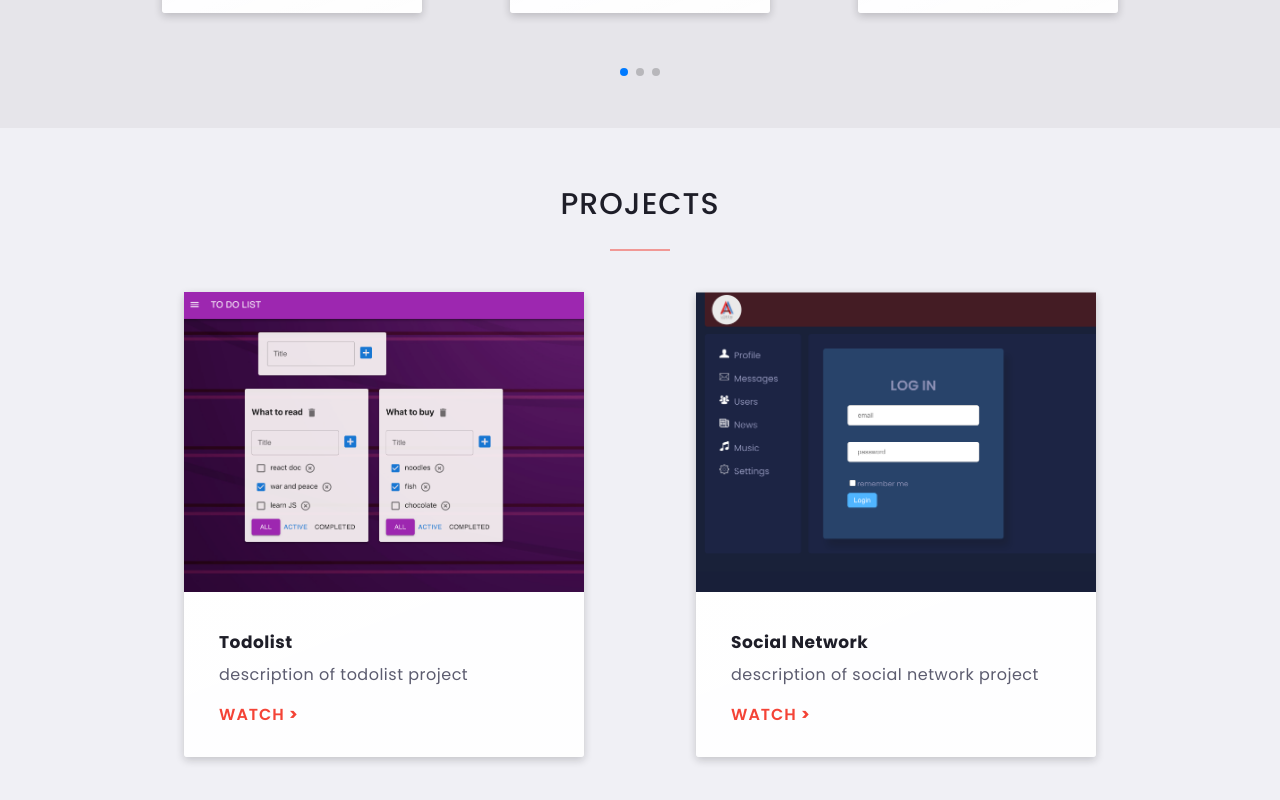
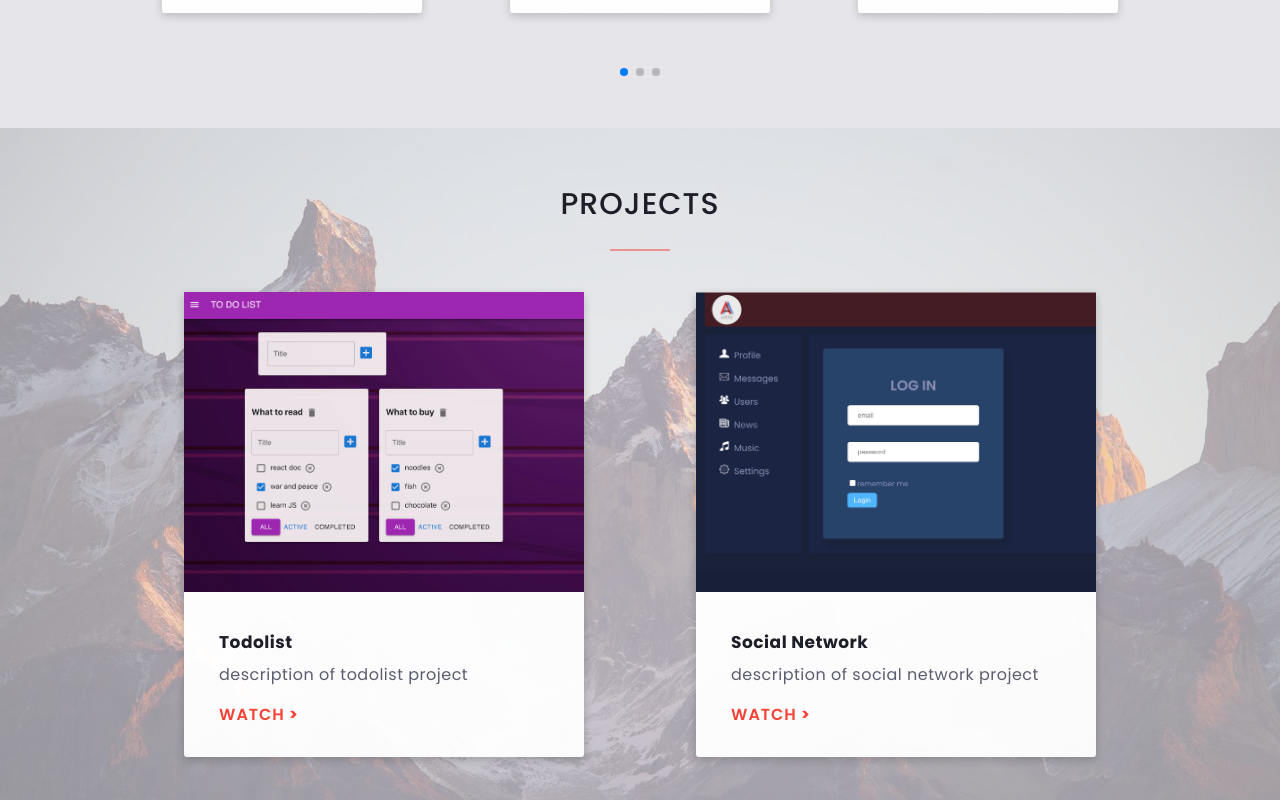
Before and after one commit to chrismelyan/Portfolio, a React (Create React App) app: page / in a window 1280 px wide. Shown: the part 1480-2280 px from the top of the page. Built offline with nearby package versions, Linux system fonts and the light colour scheme.

Commit message:
3: added react-reveal animation to main blocks

```diff
--- a/package.json
+++ b/package.json
@@ -19,6 +19,7 @@
     "node-sass": "^7.0.1",
     "react": "^18.0.0",
     "react-dom": "^18.0.0",
+    "react-reveal": "^1.2.2",
     "react-scripts": "5.0.0",
     "swiper": "^8.3.2",
     "typescript": "^4.6.3",
--- a/src/about/About.tsx
+++ b/src/about/About.tsx
@@ -2,19 +2,23 @@ import React from 'react';
 import s from './About.module.scss';
 import stylesContainer from '../common/styles/Container.module.css';
 import photo from '../assets/image/photo.png';
+
+const Fade = require("react-reveal/Fade");
 
 const About = () => {
     return (
         <div className={s.mainBlock}>
             <div className={stylesContainer.container}>
                 <div className={s.backgroundPicture}>
+                    <Fade>
                         <div className={s.about}>
-                        <h1>Christina <span>Melyan</span> </h1>
+                            <h1>Christina <span>Melyan</span></h1>
                             <p className={s.text}> a frontend developer</p>
                         </div>
                         <div className={s.photo}>
                             <img src={photo} alt={'avatar'}/>
                         </div>
+                    </Fade>
                 </div>
             </div>
         </div>
--- a/src/contact/Contact.tsx
+++ b/src/contact/Contact.tsx
@@ -4,15 +4,20 @@ import stylesContainer from '../common/styles/Container.module.css'
 import Title from "../common/components/title/Title";
 import ContactForm from "./contact-form/ContactForm";
 
+const Bounce = require('react-reveal/Bounce');
+
 const Contact = () => {
     return (
         <div className={s.contactBlock}>
-            <div className={`${s.contactWrapper} ${stylesContainer.container}`}>
-                <Title title={'contact me'}/>
-                <ContactForm/>
-            </div>
+            <Bounce bottom>
+                <div className={`${s.contactWrapper} ${stylesContainer.container}`}>
+                    <Title title={'contact me'}/>
+                    <ContactForm/>
+                </div>
+            </Bounce>
         </div>
-    );
+    )
+        ;
 };
 
 export default Contact;
--- a/src/footer/Footer.tsx
+++ b/src/footer/Footer.tsx
@@ -34,7 +34,6 @@ const Footer = () => {
                 </a>
             </div>
             <span className={s.allRights}>Copyright © 2022 All rights reserved</span>
-
         </div>
     );
 };
--- a/src/projects/Projects.module.scss
+++ b/src/projects/Projects.module.scss
@@ -2,6 +2,20 @@
 
 .projectsBlock {
     min-height: 100vh;
+    position: relative;
+
+    &::after {
+        content: "";
+        background: url('../assets/image/background.jpeg');
+        background-size: cover;
+        opacity: 0.4;
+        top: 0;
+        left: 0;
+        bottom: 0;
+        right: 0;
+        position: absolute;
+        z-index: -1;
+    }
     .projectsContainer {
         flex-direction: column;
         justify-content: flex-start;
--- a/src/projects/Projects.tsx
+++ b/src/projects/Projects.tsx
@@ -5,6 +5,8 @@ import stylesContainer from '../common/styles/Container.module.css';
 import Title from '../common/components/title/Title';
 import socialImg from '../assets/image/social-network.png';
 import todolistImg from '../assets/image/todolist.png';
+
+const Fade = require("react-reveal/Fade");
 
 const Projects = () => {
     const social = {
@@ -17,18 +19,24 @@ const Projects = () => {
     return (
         <div className={s.projectsBlock}>
             <div className={`${s.projectsContainer} ${stylesContainer.container}`}>
+                <Fade top>
                     <Title title={'projects'}/>
+                </Fade>
                 <div className={s.projects}>
+                    <Fade left>
                         <Project
                             style={todolist}
                             title={'Todolist'}
                             description={'description of todolist project'}
                         />
+                    </Fade>
+                    <Fade right>
                         <Project
                             style={social}
                             title={'Social Network'}
                             description={'description of social network project'}
                         />
+                    </Fade>
                 </div>
             </div>
         </div>
--- a/src/skills/Skills.tsx
+++ b/src/skills/Skills.tsx
@@ -3,17 +3,20 @@ import s from './Skills.module.scss'
 import stylesContainer from '../common/styles/Container.module.css'
 import Skill from "./skill/Skill";
 import Title from "../common/components/title/Title";
-import { Swiper, SwiperSlide } from "swiper/react";
+import {Swiper, SwiperSlide} from "swiper/react";
 import {Pagination, Navigation, Mousewheel, Keyboard} from "swiper";
 import "swiper/css";
 import "swiper/css/pagination";
 import "swiper/css/navigation";
 import "./skill/styles.css";
 
+const Fade = require("react-reveal/Fade");
+
 const Skills = () => {
     return (
         <div className={s.skillsBlock}>
             <div className={`${s.skillsContainer} ${stylesContainer.container}`}>
+                <Fade top>
                     <Title title={'skills'}/>
                     <div className={s.paragraph}>
                         <p>
@@ -24,6 +27,7 @@ const Skills = () => {
                             forward to applying my passion for coding to a talented team to develop quality solutions.
                         </p>
                     </div>
+                </Fade>
                 <Swiper
                     slidesPerView={3}
                     spaceBetween={20}
```
Also changed, not shown: 1 other file (tests, documents, lock files or other folders). Lines whose indentation alone changed are shown as unchanged.
